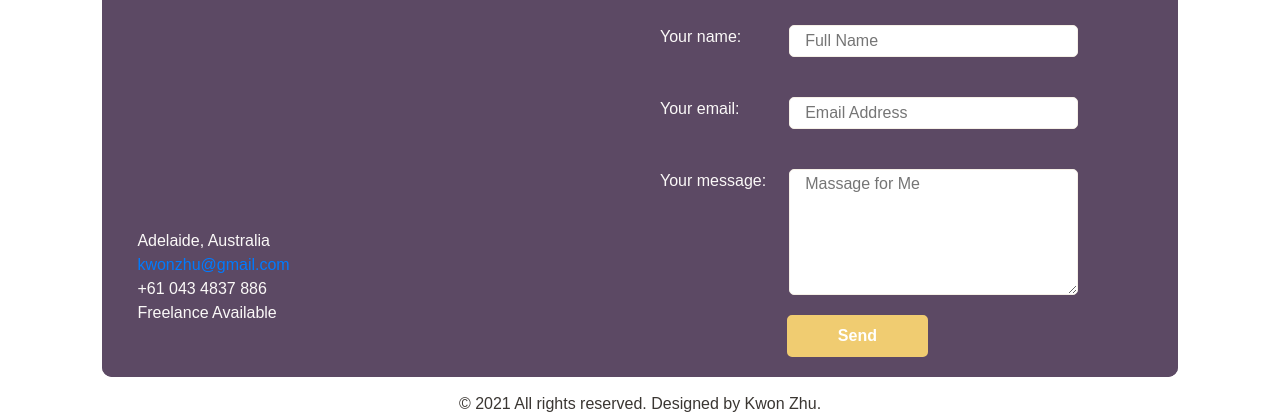
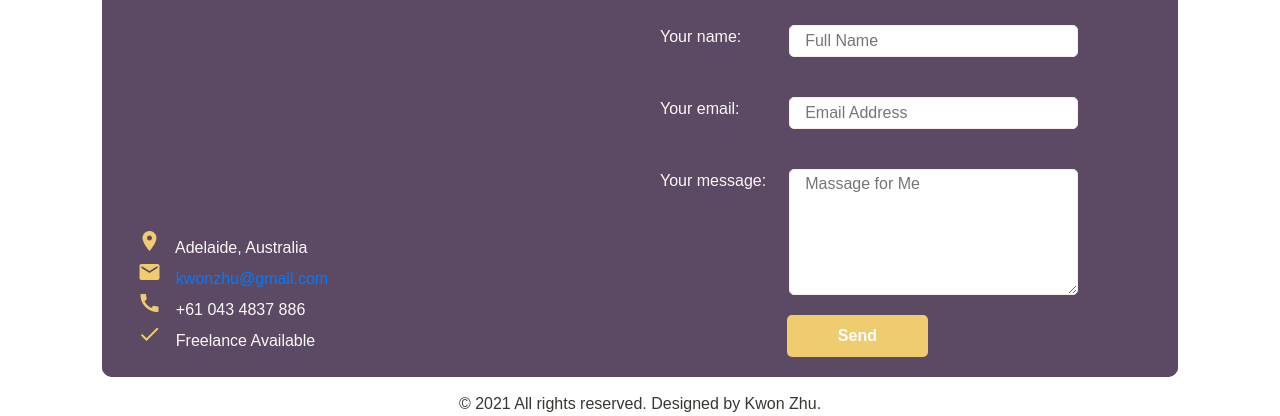
Before and after one commit to KwonZhu/Personal-website-Vanilla-JS, a plain HTML site: page index.html in a window 1280 px wide. Shown: the part 2816-3232 px from the top of the page. Drawn offline with Linux system fonts and the light colour scheme.

Commit message:
add icons in Contact page

```diff
--- a/index.html
+++ b/index.html
@@ -284,19 +284,19 @@
                         <div id="map"></div>
                         <div class="contact__details">
                             <div class="contact__row">
-
+                                <span class="material-icons">place</span>
                                 Adelaide, Australia
                             </div>
                             <div class="contact__row">
-
+                                <span class="material-icons">email</span>
                                 <a href="mailto:kwonzhu@gmail.com">kwonzhu@gmail.com</a>
                             </div>
                             <div class="contact__row">
-
+                                <span class="material-icons">call</span>
                                 +61 043 4837 886
                             </div>
                             <div class="contact__row">
-
+                                <span class="material-icons">done</span>
                                 Freelance Available
                             </div>
                         </div>
```
